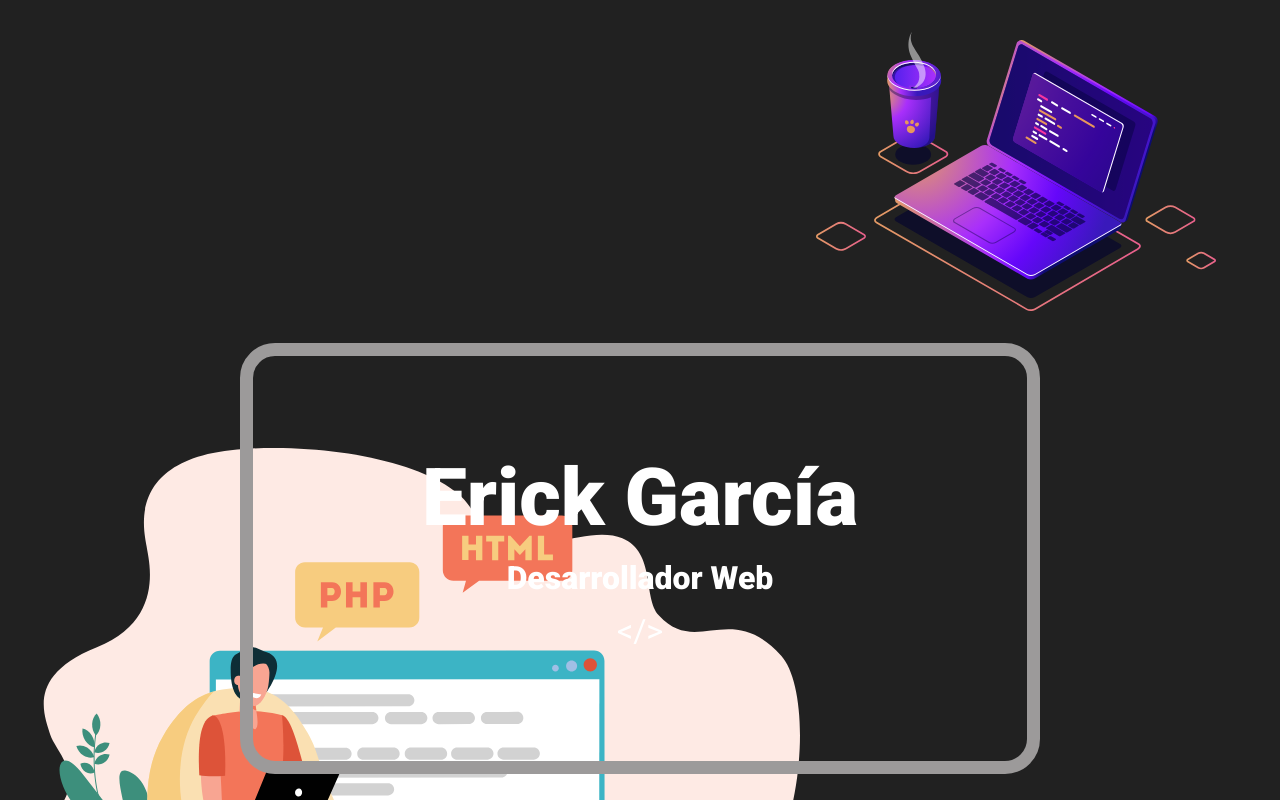
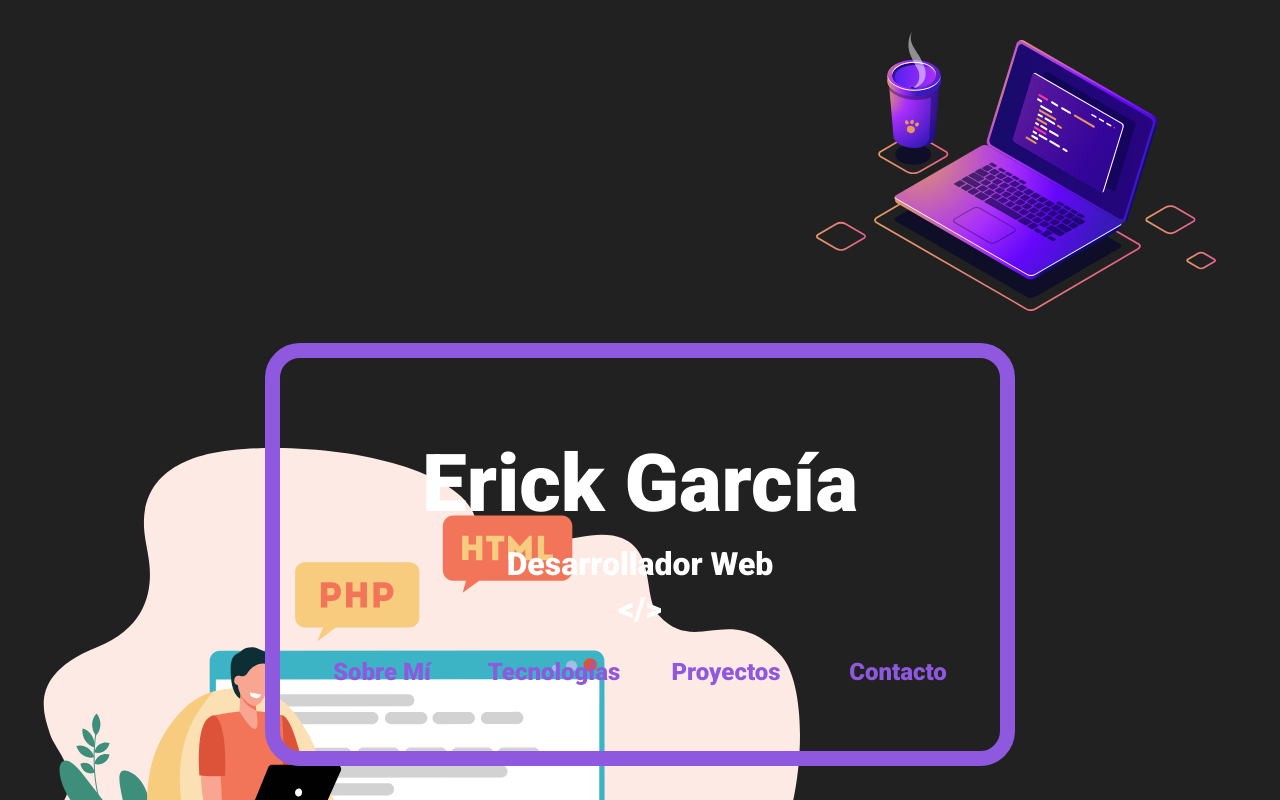
Before and after one commit to FTH-EGC/Portafolio, a React (Create React App) app: page / in a window 1280 px wide. Shown: the top 800 px of the page. Built offline with nearby package versions, Linux system fonts and the light colour scheme.

Commit message:
Terminando estilos del hero

```diff
--- a/src/components/Hero.js
+++ b/src/components/Hero.js
@@ -1,10 +1,6 @@
 import React from 'react';
 import styled from '@emotion/styled';
 import {imagenes} from '../assets/imagenes';
-
-const ContenidoHero = styled.div`
-    max-height: 100vh;
-`;
 
 const ContenedorImagenHero = styled.div`
 
@@ -24,11 +20,13 @@ const ImagenHero2 = styled.img`
     width: 20rem;
     top: 37rem;
     transition: all .4s ease-in-out;
+    visibility: hidden;
 
     @media (min-width: 768px){
         margin: 0;
         top: 28rem;
         width: 50rem;
+        visibility: visible;
     }
 
 `;
@@ -36,11 +34,11 @@ const ImagenHero2 = styled.img`
 const ContenidoPrincipal = styled.div`
 
     color: #ffffff;
-    border: 13px solid #9C9A9A;
+    border: 15px solid #8E59DE;
     border-radius: 35px;
     padding: 3rem 1rem;
     position: relative;
-    max-width: 800px;
+    max-width: 750px;
     margin: 0 auto;
     margin-top: 2rem;
     position: relative;
@@ -59,28 +57,54 @@ const ContenidoPrincipal = styled.div`
     p{
         font-size: 2rem;
         text-align: center;
-        margin: 1rem 0;
+        font-weight: bold;
+        margin: 0;
     }
     @media (min-width: 768px){
-        padding: 5rem 1rem;
+        padding: 4rem 1rem;
         h1{
             font-size: 5rem;
         }
         h2{
             font-size: 2rem;
         }
-        p{
-            margin-bottom: 2rem;
+    }
+`;
+
+const Nav = styled.nav`
+    display: flex;
+    flex-direction: column;
+    text-align: center;
+    margin-top: 2rem;
+    a{
+        flex: 1;
+        color: #8E59DE;
+        text-decoration: none;
+        font-weight: bold;
+        font-size: 1.5rem;
+        margin: 1rem;
+        transition: all .2s ease-in-out;
+        &:hover{
+            color: #4b24b5;
+        }
+    }
+
+    @media (min-width: 768px){
+        flex-direction: row;
+
+        a{
+            margin: 0;
         }
     }
 `;
 
-const texto = '</>';
 
+
+let texto = '</>'
 
 const Hero = () => {
     return (
-        <ContenidoHero>
+        <div>
 
             <div className="contenedor-imagenes">
                 <ContenedorImagenHero>
@@ -91,12 +115,19 @@ const Hero = () => {
                     <h1>Erick García</h1>
                     <h2>Desarrollador Web</h2>
                     <p>{texto}</p>
+                    <Nav>
+                        <a href="!#">Sobre Mí</a>
+                        <a href="!#">Tecnologías</a>
+                        <a href="!#">Proyectos</a>
+                        <a href="!#">Contacto</a>
+                    </Nav>
+
                 </ContenidoPrincipal>
             </div>
 
             <ImagenHero2 src={imagenes.imgHer2} alt=""/>
 
-        </ContenidoHero>
+        </div>
 
      );
 }
```
Also changed, not shown: 1 other file (tests, documents, lock files or other folders).
